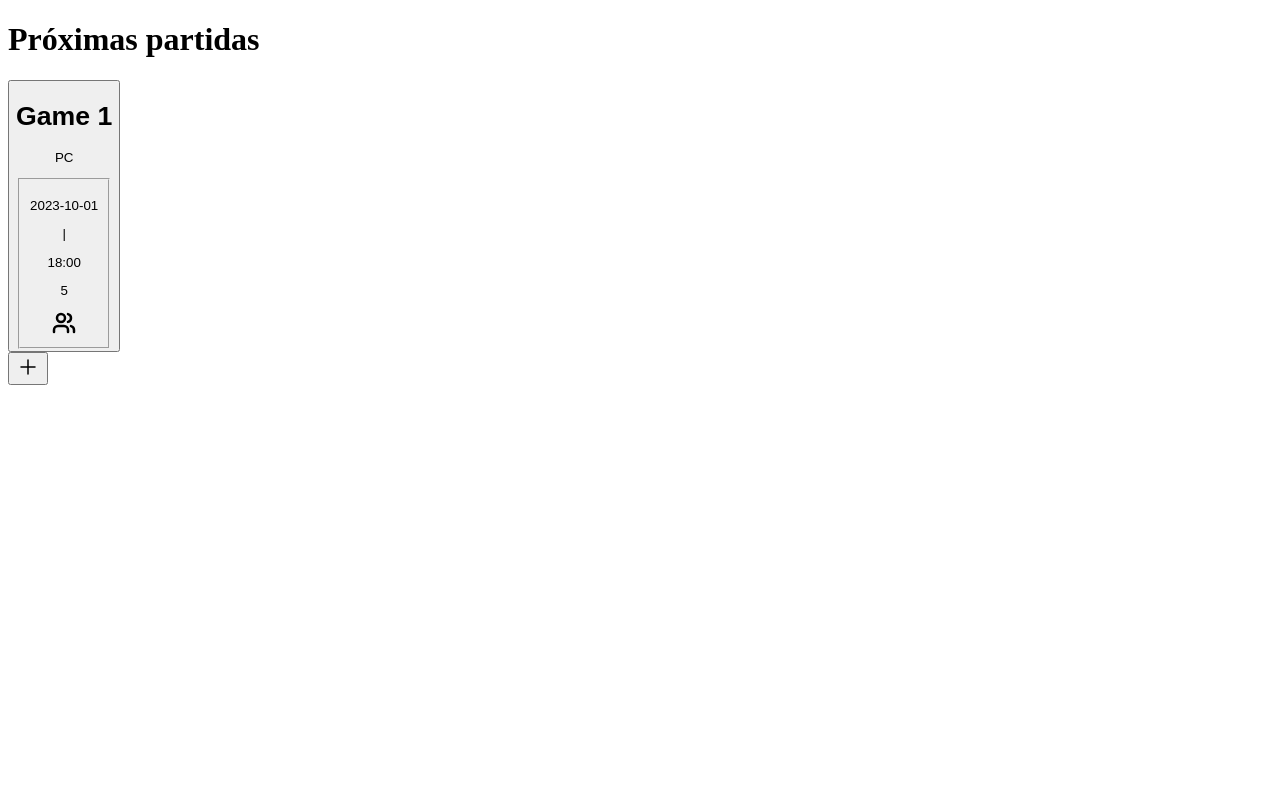
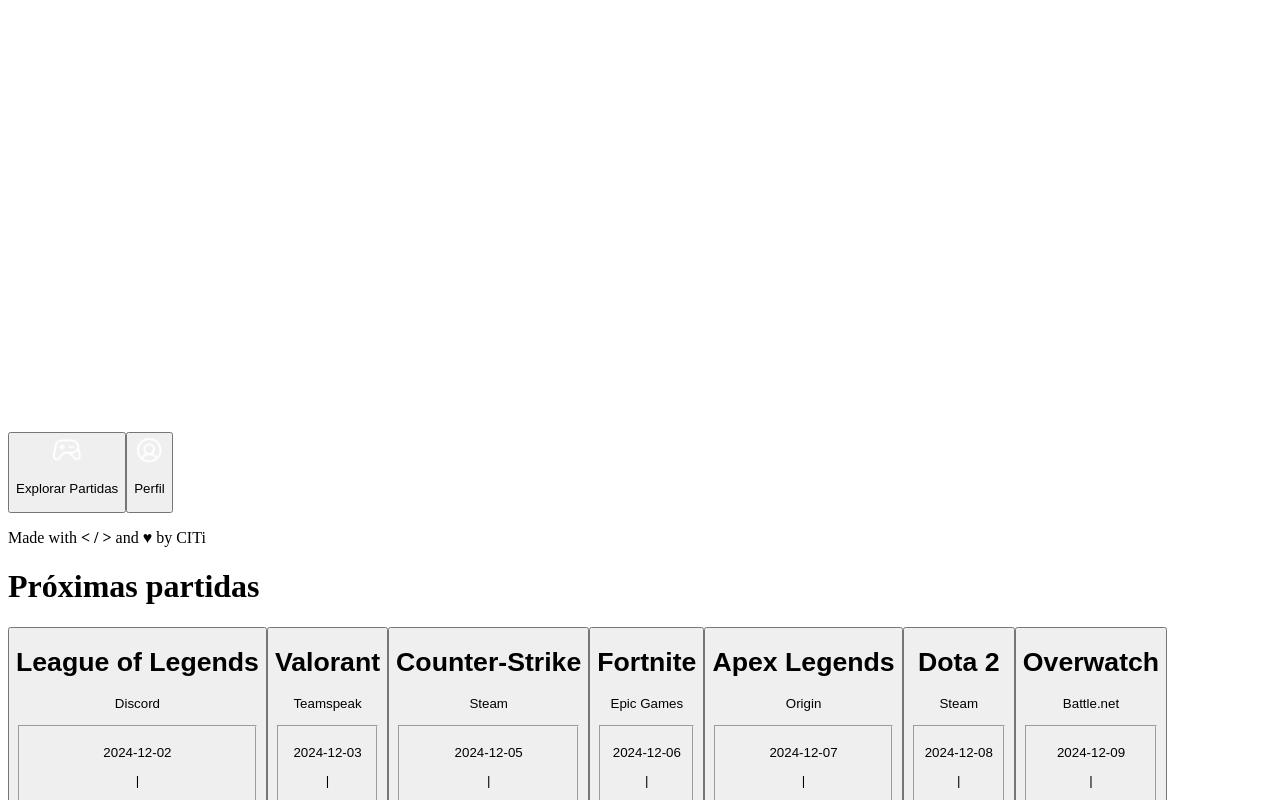
Before and after one commit to iianmelo/citigames-squadian, a Next.js app in the folder client/: page /games in a window 1280 px wide. Shown: the top 800 px of the page. Built offline with nearby package versions, Linux system fonts and the light colour scheme.

Commit message:
updating games

```diff
--- a/client/src/app/games/page.tsx
+++ b/client/src/app/games/page.tsx
@@ -1,35 +1,156 @@
-"use client";
-
+import Sidebar from "@/components/sidebar";
 import TopBar from "@/components/topbar";
 import * as React from "react";
-import { ScrollArea } from "@/components/ui/scroll-area";
+import { ScrollArea, ScrollBar } from "@/components/ui/scroll-area";
 import CardTeste from "@/components/Card/indext";
 import CreateButton from "@/components/CreateButton";
 
 export default function Games() {
-  const [games, setGames] = React.useState([
+  const games = [
     {
-      title: "Game 1",
-      platform: "PC",
-      date: "2023-10-01",
+      title: "League of Legends",
+      platform: "Discord",
+      date: "2024-12-02",
+      time: "20:00",
+      currentPlayers: 4,
+      maxPlayers: 10,
+    },
+    {
+      title: "Valorant",
+      platform: "Teamspeak",
+      date: "2024-12-03",
+      time: "22:00",
+      currentPlayers: 8,
+      maxPlayers: 12,
+    },
+    {
+      title: "Counter-Strike",
+      platform: "Steam",
+      date: "2024-12-05",
       time: "18:00",
       currentPlayers: 5,
       maxPlayers: 10,
     },
-  ]);
+  {
+    title: "Fortnite",
+    platform: "Epic Games",
+    date: "2024-12-06",
+    time: "19:00",
+    currentPlayers: 6,
+    maxPlayers: 16,
+  },
+  {
+    title: "Apex Legends",
+    platform: "Origin",
+    date: "2024-12-07",
+    time: "21:00",
+    currentPlayers: 3,
+    maxPlayers: 20,
+  },
+  {
+    title: "Dota 2",
+    platform: "Steam",
+    date: "2024-12-08",
+    time: "17:00",
+    currentPlayers: 7,
+    maxPlayers: 10,
+  },
+  {
+    title: "Overwatch",
+    platform: "Battle.net",
+    date: "2024-12-09",
+    time: "20:30",
+    currentPlayers: 5,
+    maxPlayers: 12,
+  },
+  {
+    title: "Overwatch",
+    platform: "Battle.net",
+    date: "2024-12-09",
+    time: "20:30",
+    currentPlayers: 5,
+    maxPlayers: 12,
+  },
+  {
+    title: "Overwatch",
+    platform: "Battle.net",
+    date: "2024-12-09",
+    time: "20:30",
+    currentPlayers: 5,
+    maxPlayers: 12,
+  },
+  {
+    title: "Overwatch",
+    platform: "Battle.net",
+    date: "2024-12-09",
+    time: "20:30",
+    currentPlayers: 5,
+    maxPlayers: 12,
+  },
+  {
+    title: "Overwatch",
+    platform: "Battle.net",
+    date: "2024-12-09",
+    time: "20:30",
+    currentPlayers: 5,
+    maxPlayers: 12,
+  },
+  {
+    title: "Overwatch",
+    platform: "Battle.net",
+    date: "2024-12-09",
+    time: "20:30",
+    currentPlayers: 5,
+    maxPlayers: 12,
+  },
+  {
+    title: "Overwatch",
+    platform: "Battle.net",
+    date: "2024-12-09",
+    time: "20:30",
+    currentPlayers: 5,
+    maxPlayers: 12,
+  },
+  {
+    title: "Overwatch",
+    platform: "Battle.net",
+    date: "2024-12-09",
+    time: "20:30",
+    currentPlayers: 5,
+    maxPlayers: 12,
+  },
+  {
+    title: "Overwatch",
+    platform: "Battle.net",
+    date: "2024-12-09",
+    time: "20:30",
+    currentPlayers: 5,
+    maxPlayers: 12,
+  },
+  {
+    title: "Overwatch",
+    platform: "Battle.net",
+    date: "2024-12-09",
+    time: "20:30",
+    currentPlayers: 5,
+    maxPlayers: 12,
+  }
+  ];
 
   return (
+    <div className="flex flex-row">
+      <Sidebar />
       <div className="flex flex-col h-screen w-screen bg-loginBg">
         <TopBar isReturnEnabled={false} />
 
-      <div className="flex flex-col flex-grow">
+        <div className="flex flex-col flex-grow h-[calc(100vh-152px)]">
           <h1 className="font-barlow font-normal text-[1.75rem] leading-9 pt-12 ml-[4.5rem] w-fit">
             Próximas partidas
           </h1>
 
-        <ScrollArea className="mt-14 mx-[4.5rem] border-2 border-black ">
+          <ScrollArea className="h-full mx-12 rounded-md p-0 mb-8">
             {games.length > 0 ? (
-        <div className="flex flex-wrap gap-8 p-2">
+                <div className="grid grid-cols-[repeat(auto-fit,minmax(230px,1fr))] gap-4 p-2">
                 {games.map((game, index) => (
                   <CardTeste
                   key={index}
@@ -44,12 +165,14 @@
                 </div>
             ) : (
               <div className="flex justify-center items-center h-40">
-          <p className="text-lg text-gray-600">Não há partidas</p>
+                <p className="text-2xl text-gray-500">Não há partidas no momento</p>
               </div>
             )}
+            <ScrollBar orientation="vertical" />
           </ScrollArea>
 
-        <div className="ml-auto mx-[4.5rem] mt-8">
+        </div>
+          <div className="ml-auto mx-[4.5rem] mb-12">
             <CreateButton />
           </div>
       </div>
```
Lines whose indentation alone changed are shown as unchanged.
